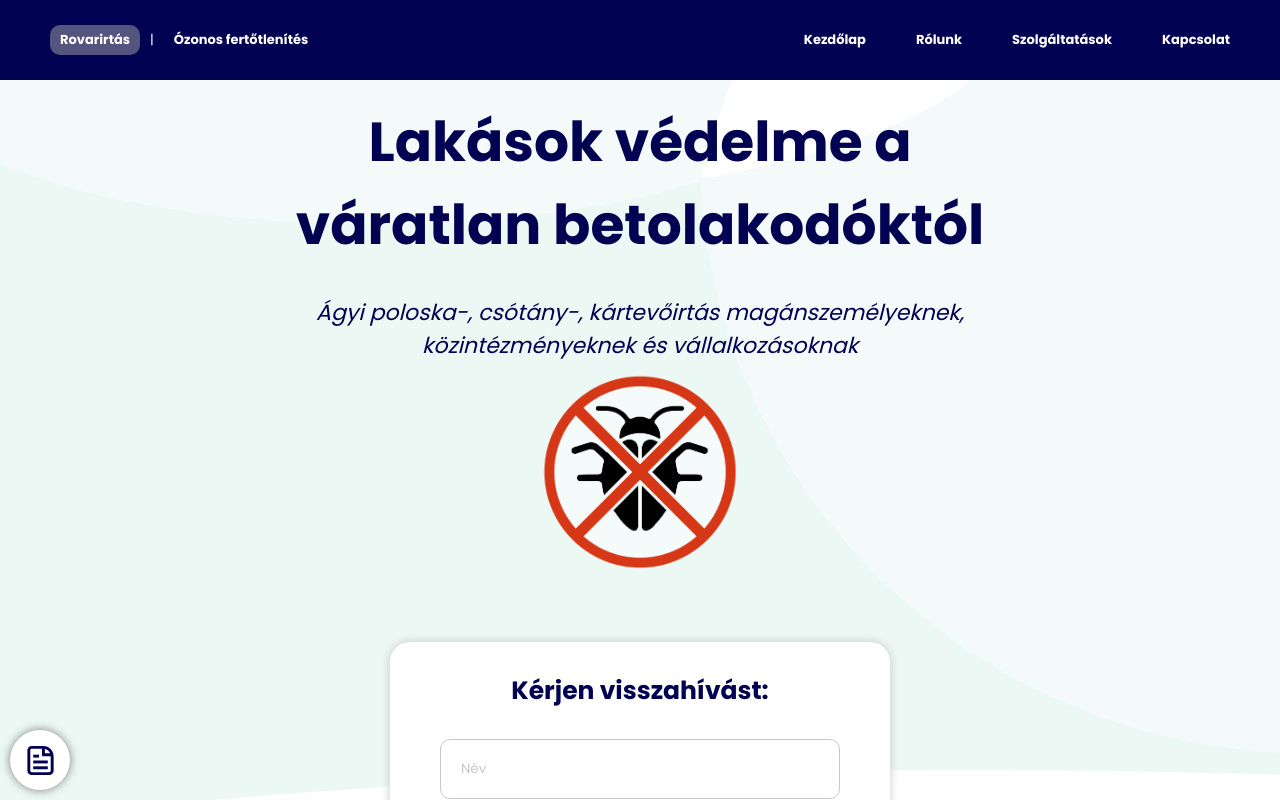
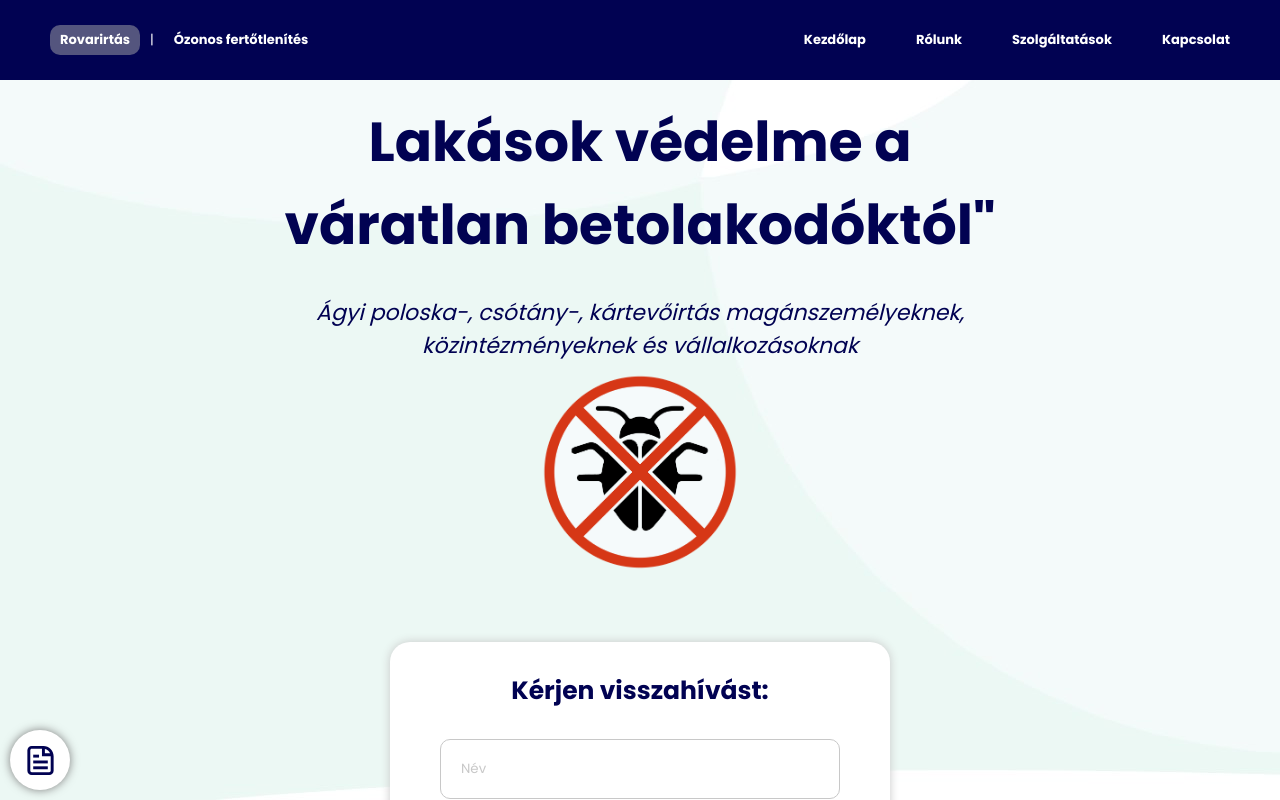
Before and after one commit to buikrisz/frugi, a React (Create React App) app: page / in a window 1280 px wide. Shown: the top 800 px of the page. Built offline with nearby package versions, Linux system fonts and the light colour scheme.

Commit message:
minor edits

```diff
--- a/src/components/OzoneContactSection/OzoneContactSection.jsx
+++ b/src/components/OzoneContactSection/OzoneContactSection.jsx
@@ -11,9 +11,9 @@ function ContactSection() {
     const [animationStarted, setAnimationStarted] = useState(false);
 
     return (
-        <section itemscope itemtype="https://schema.org/ContactPage" id='kapcsolat'>
+        <section itemScope itemType="https://schema.org/ContactPage" id='kapcsolat'>
             <div className='contactInfo'>
-                <h3 itemprop="title" className='title'>Kapcsolat</h3>
+                <h3 itemProp="title" className='title'>Kapcsolat</h3>
                 <div className='contactInfoCards'>
                     <ContactInfoCard icon="location" title="Iroda cím" text="2120, Dunakeszi Mária utca 23." />
                     <ContactInfoCard icon="phone" title="Telefonszám" text="+36-70-338-4734" />
@@ -23,7 +23,7 @@ function ContactSection() {
             <div className='formInfo'>
                 {
                 (!mailSent && !animationStarted) ?
-                    <ContactForm itemprop="form" formSubmitted={formSubmitted} setFormSubmitted={setFormSubmitted} formData={formData} setFormData={setFormData} setMailSent={setMailSent} setAnimationStarted={setAnimationStarted} selectedSite="ozone" />
+                    <ContactForm itemProp="form" formSubmitted={formSubmitted} setFormSubmitted={setFormSubmitted} formData={formData} setFormData={setFormData} setMailSent={setMailSent} setAnimationStarted={setAnimationStarted} selectedSite="ozone" />
                 : (!mailSent && animationStarted) ?
                     <form className='contactForm'>
                         <svg className="loader" viewBox="0 0 120 120" xmlns="http://www.w3.org/2000/svg">
--- a/src/components/PestLandingSection/PestLandingSection.jsx
+++ b/src/components/PestLandingSection/PestLandingSection.jsx
@@ -1,6 +1,5 @@
-import React from 'react';
+import './PestLandingSection.css';
 import { LandingForm } from '..';
-import './PestLandingSection.css';
 import image from '../../images/pest_control.png';
 
 function LandingSection() {
@@ -9,7 +8,7 @@ function LandingSection() {
             <div className='landingContent'>
                 <div className='landingTextImg'>
                     <div className='landingText'>
-                        <h2 className='landingTitle'>Lakások védelme a váratlan betolakodóktól</h2>
+                        <h2 className='landingTitle'>Lakások védelme a váratlan betolakodóktól"</h2>
                         <h5 className='landingSubtitle'>Ágyi poloska-, csótány-, kártevőirtás magánszemélyeknek, közintézményeknek és vállalkozásoknak</h5>
                     </div>
                     <img src={image} alt="Pest Control" />
```
